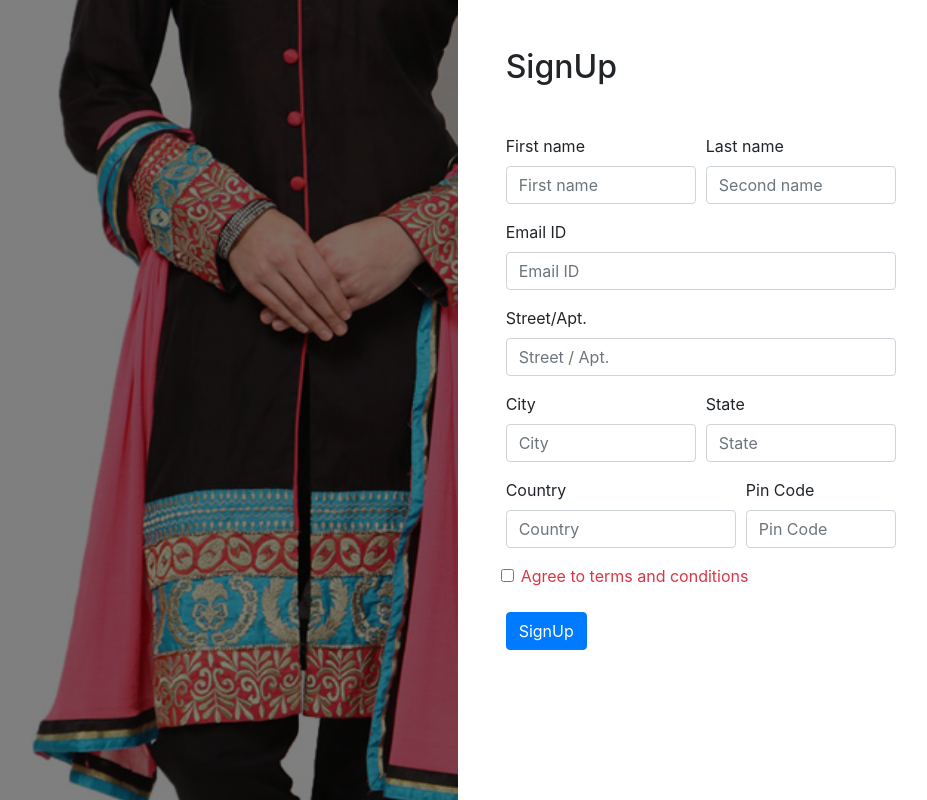
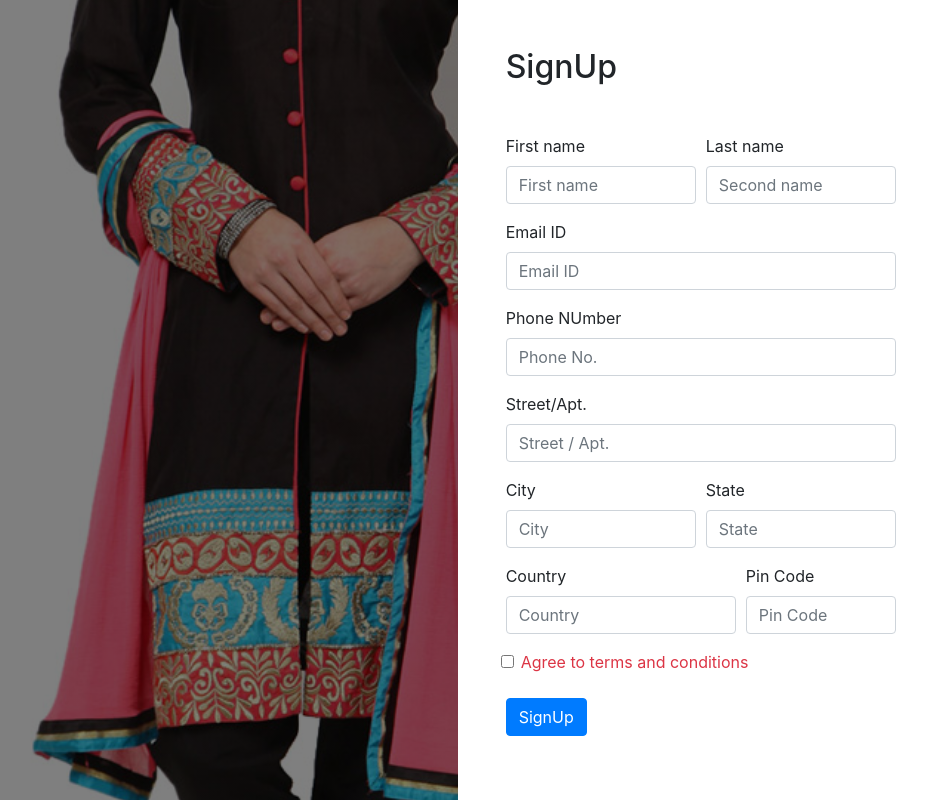
Before and after one commit to ajin94/ShadowFashion, a Flask app: page /signup in a window 1280 px wide. Shown: the whole page, without its empty margins (289-1216 px from the left). Run offline with Flask 2, Linux system fonts and the light colour scheme; some libraries are stand-ins or nearby versions.

Commit message:
Update signup.html

```diff
--- a/templates/auth/signup.html
+++ b/templates/auth/signup.html
@@ -26,6 +26,12 @@
                 <div class="col-md-10 mb-3">
                     <label for="email">Email ID</label>
                     <input type="email" class="form-control" id="email" placeholder="Email ID" required>
+                </div>
+            </div>
+            <div class="form-row">
+                <div class="col-md-10 mb-3">
+                    <label for="phone">Phone NUmber</label>
+                    <input type="text" class="form-control" id="phone" placeholder="Phone No." required>
                 </div>
             </div>
             <div class="form-row">
```
